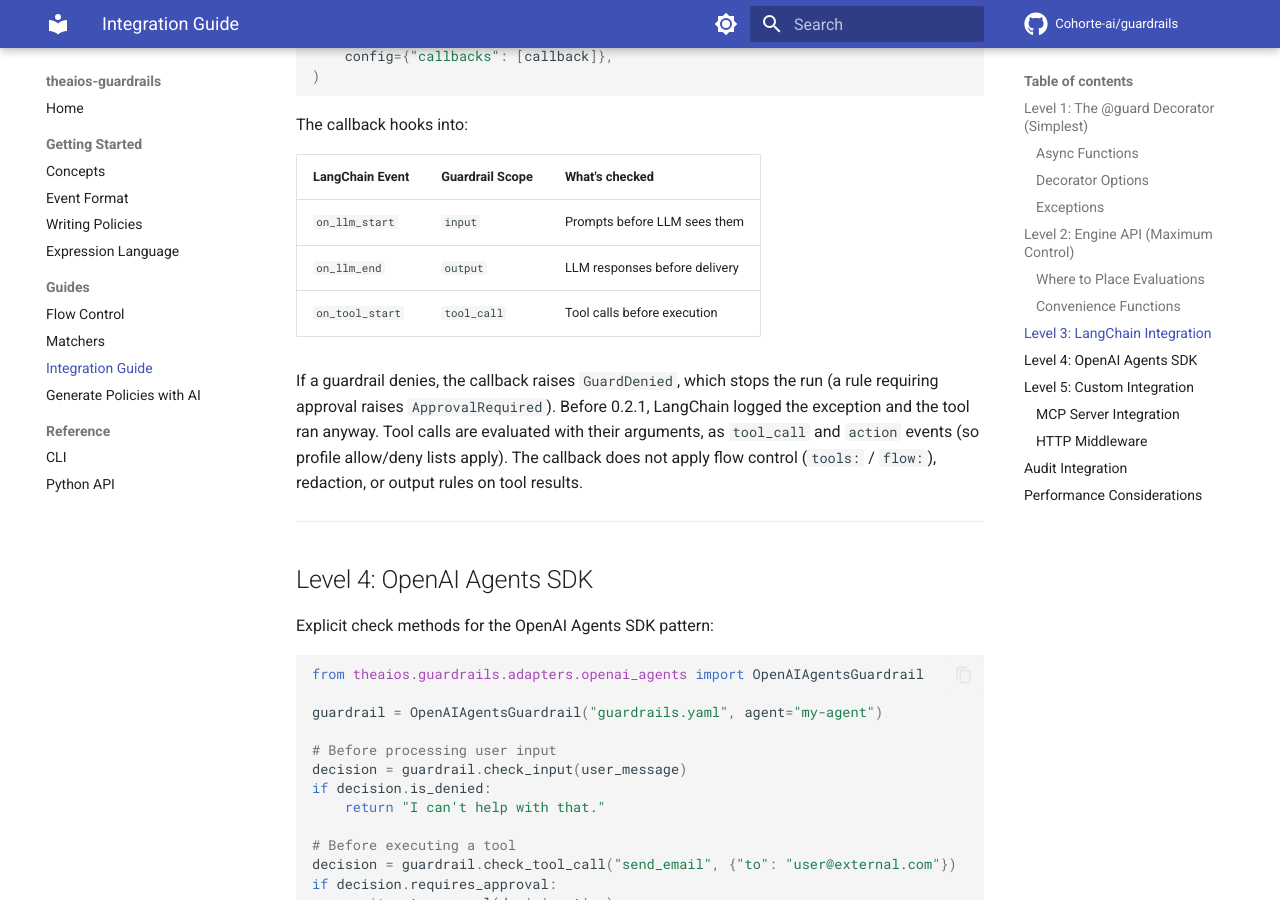
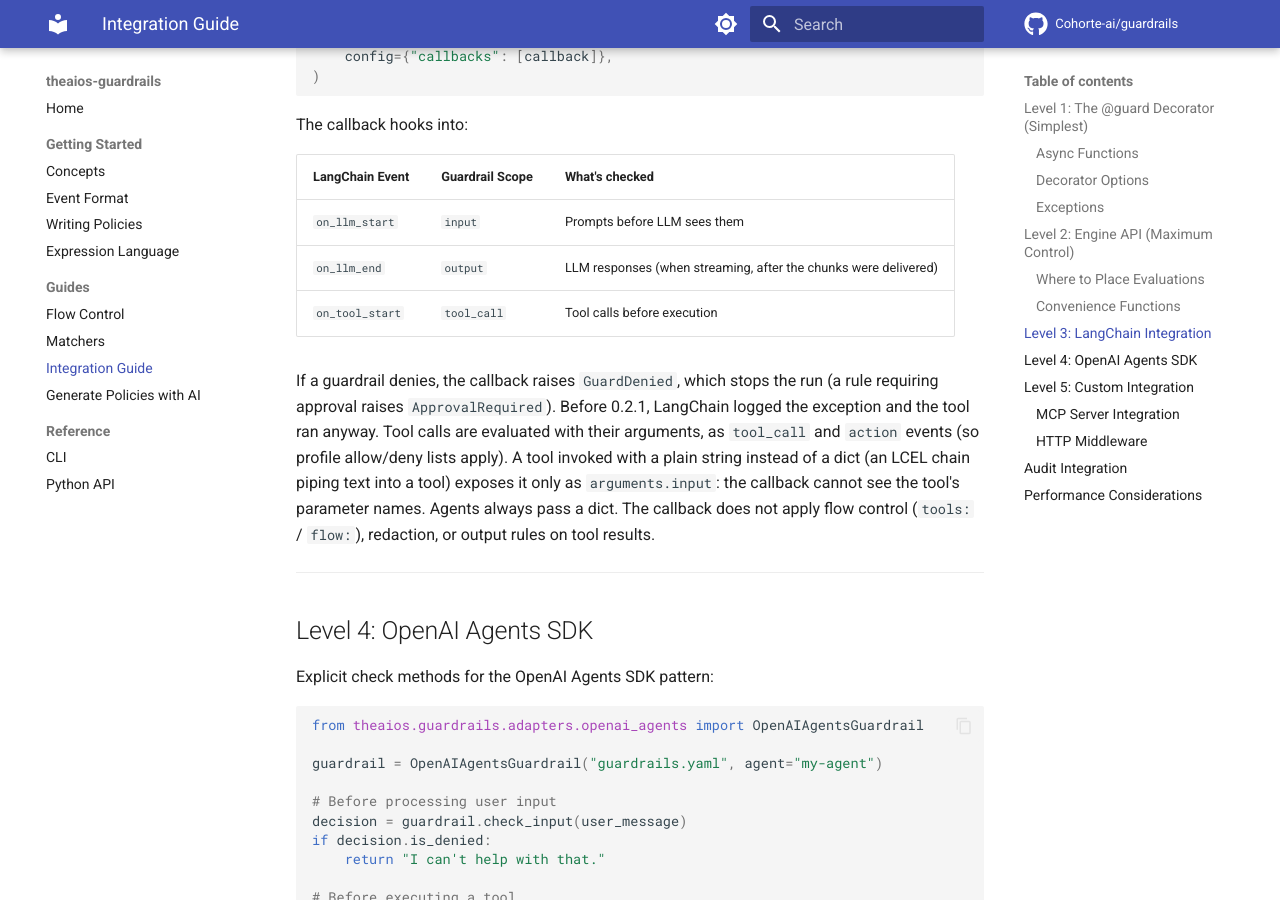
Before and after one commit to Cohorte-ai/guardrails, an MkDocs documentation site: the page built from docs/integration.md, in a window 1280 px wide and 900 px high, scrolled down 2810 px. Built offline with MkDocs 1.6.1 and Material for MkDocs 9.7.7, drawn with Linux system fonts in a browser that asks for light colours; comment, search, counter and statistics services are not loaded.

Commit message:
Docs: callback limits (plain-string tool input as arguments.input; streamed output checked after delivery)
Co-Authored-By: Claude Opus 5.5 <noreply@anthropic.com>

```diff
--- a/docs/integration.md
+++ b/docs/integration.md
@@ -141,13 +141,15 @@ The callback hooks into:
 | LangChain Event | Guardrail Scope | What's checked |
 |----------------|----------------|---------------|
 | `on_llm_start` | `input` | Prompts before LLM sees them |
-| `on_llm_end` | `output` | LLM responses before delivery |
+| `on_llm_end` | `output` | LLM responses (when streaming, after the chunks were delivered) |
 | `on_tool_start` | `tool_call` | Tool calls before execution |
 
 If a guardrail denies, the callback raises `GuardDenied`, which stops the run (a rule requiring
 approval raises `ApprovalRequired`). Before 0.2.1, LangChain logged the exception and the tool
 ran anyway. Tool calls are evaluated with their arguments, as `tool_call` and `action` events (so
-profile allow/deny lists apply). The callback does not apply flow control (`tools:` /
+profile allow/deny lists apply). A tool invoked with a plain string instead of a dict (an LCEL
+chain piping text into a tool) exposes it only as `arguments.input`: the callback cannot see
+the tool's parameter names. Agents always pass a dict. The callback does not apply flow control (`tools:` /
 `flow:`), redaction, or output rules on tool results.
 
 ---
```
